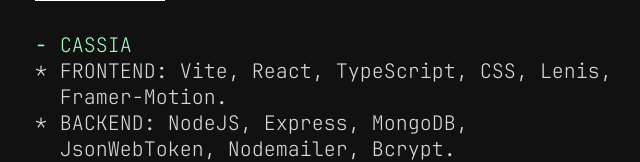
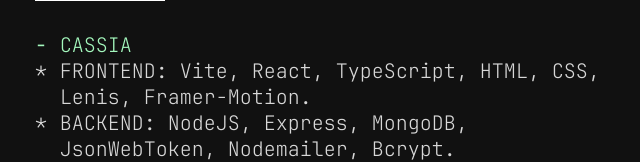
Before and after one commit to benijaichenco/portfolio, a React (Vite) app: page / in a window 1280 px wide. Shown: the part 628-790 px from the top of the page, without its empty margins (305-945 px from the left). Built offline with nearby package versions, Linux system fonts and the light colour scheme.

Commit message:
add HTML to frontend tech stack of CASSIA project

```diff
--- a/src/App.jsx
+++ b/src/App.jsx
@@ -65,7 +65,9 @@
           </div>
           <div className="project-wrapper">
             <p className="text">*</p>
-            <p className="text">FRONTEND: Vite, React, TypeScript, CSS, Lenis, Framer-Motion.</p>
+            <p className="text">
+              FRONTEND: Vite, React, TypeScript, HTML, CSS, Lenis, Framer-Motion.
+            </p>
           </div>
           <div className="project-wrapper">
             <p className="text">*</p>
```
